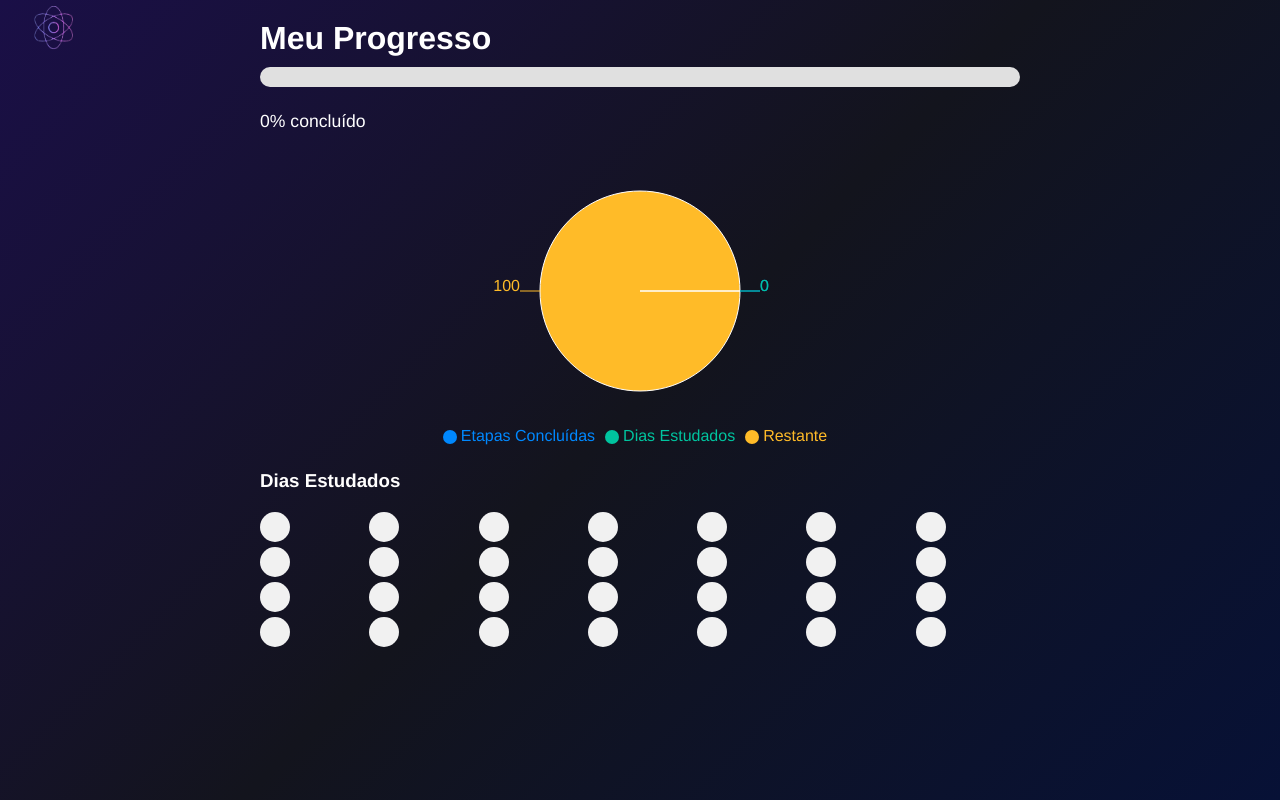
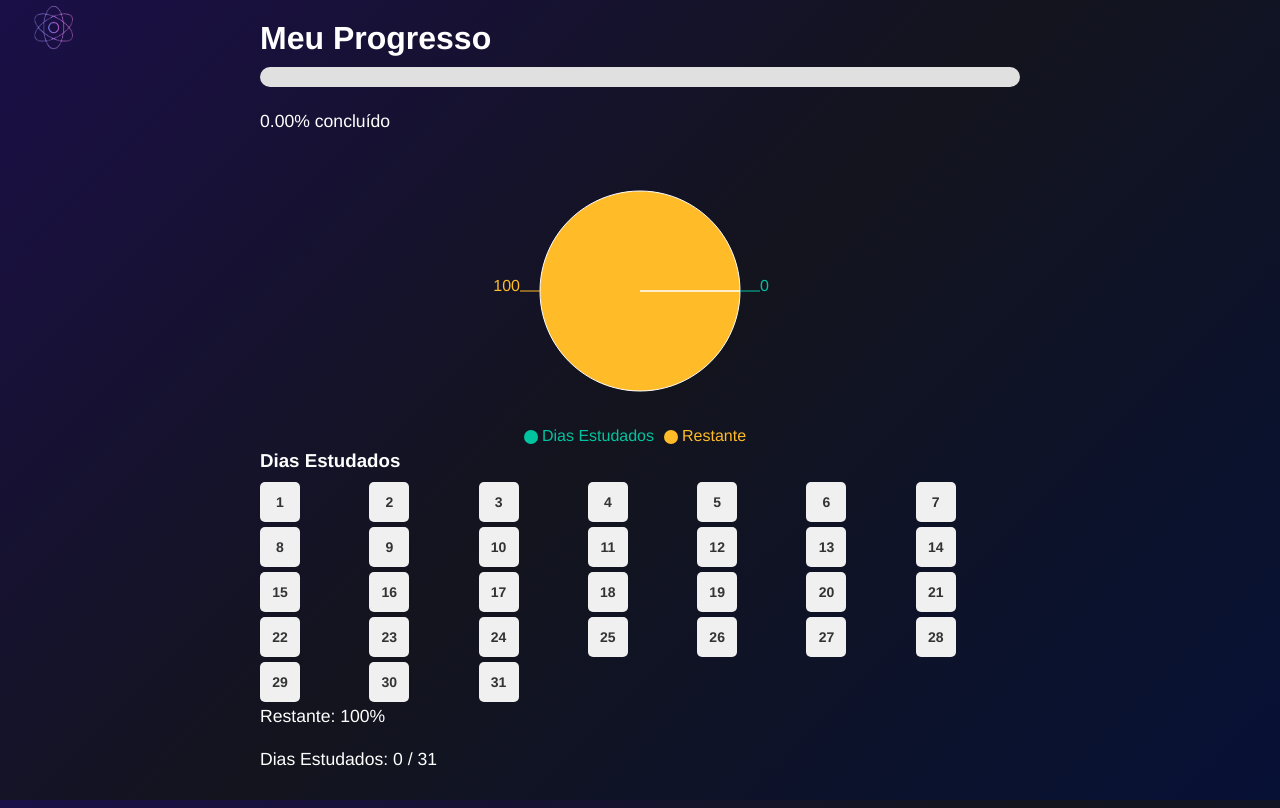
Before and after one commit to DevSouza05/Stud.IA, a React (Vite) app in the folder Front-End/: page /dashboard in a window 1280 px wide. Built offline with nearby package versions, Linux system fonts and the light colour scheme.

Commit message:
refactor: corrige calculo  progresso/dashboard/calendario

```diff
--- a/Front-End/src/App/Pages/Cadastro/cadastro.jsx
+++ b/Front-End/src/App/Pages/Cadastro/cadastro.jsx
@@ -1,13 +1,8 @@
 import { useState } from "react";
-import { Link } from "react-router-dom";
-
+import { Link, useNavigate } from "react-router-dom";
 import "../styles/global.css";
 import arrow from "../../assets/arrow.svg";
-import { useNavigate } from "react-router-dom";
 import { Navbar } from "../../components/Navbar/index.tsx";
-
-// import ToggleButton from "../../components/toggleButton";
-
 
 export function Cadastro() {
   const [formData, setFormData] = useState({
@@ -16,27 +11,9 @@ export function Cadastro() {
     senha: "",
   });
 
+  const [message, setMessage] = useState("");
+  const [messageType, setMessageType] = useState("error");
   const navigate = useNavigate();
-
-
-
-  // useEffect(() => {
-  //   if (isDarkMode) {
-  //     document.body.classList.add("dark-theme");
-  //     document.body.classList.remove("light-theme");
-  //   } else {
-  //     document.body.classList.add("light-theme");
-  //     document.body.classList.remove("dark-theme");
-  //   }
-
-
-  //   localStorage.setItem('isDarkMode', isDarkMode);
-  // }, [isDarkMode]);
-
-
-  // const toggleTheme = () => {
-  //   setIsDarkMode(prevMode => !prevMode);
-  // };
 
   function handleChange(event) {
     const { name, value } = event.target;
@@ -49,19 +26,25 @@ export function Cadastro() {
   async function handleSubmit(event) {
     event.preventDefault();
 
+    setMessage("");
+    setMessageType("error");
+
     if (!formData.name) {
-      alert("O nome é obrigatório!");
+      setMessage("O nome é obrigatório!");
+      setMessageType("error");
       return;
     }
 
     const emailRegex = /^[^\s@]+@[^\s@]+\.[^\s@]+$/;
     if (!formData.email || !emailRegex.test(formData.email)) {
-      alert("Por favor, insira um e-mail válido.");
+      setMessage("Por favor, insira um e-mail válido.");
+      setMessageType("error");
       return;
     }
 
     if (!formData.senha || formData.senha.length < 6) {
-      alert("A senha deve ter no mínimo 6 caracteres.");
+      setMessage("A senha deve ter no mínimo 6 caracteres.");
+      setMessageType("error");
       return;
     }
 
@@ -79,15 +62,19 @@ export function Cadastro() {
       });
 
       if (response.status === 201) {
-        alert("Usuário cadastrado com sucesso!");
-        navigate("/login");
-
+        setMessage("Usuário cadastrado com sucesso!");
+        setMessageType("success");
+        setTimeout(() => {
+          navigate("/login");
+        }, 2000);
       } else {
-        alert("Erro ao cadastrar usuário.");
+        setMessage("Erro ao cadastrar usuário.");
+        setMessageType("error");
       }
-
     } catch (error) {
       console.error("Erro ao cadastrar usuário:", error);
+      setMessage("Erro ao cadastrar usuário. Tente novamente.");
+      setMessageType("error");
     }
   }
 
@@ -95,37 +82,63 @@ export function Cadastro() {
     <div className="container">
       <Navbar />
       <header>
-         <img src={"./logoStudIA.png"} alt="Logo Stud.Ia" />
+        <img src={"./logoStudIA.png"} alt="Logo Stud.Ia" />
         <span>Crie sua conta no Stud.IA</span>
       </header>
 
       <form onSubmit={handleSubmit}>
         <div className="inputContainer">
           <label htmlFor="name">Nome</label>
-          <input type="text" name="name" id="name" placeholder="Seu nome" onChange={handleChange} value={formData.name} />
+          <input
+            type="text"
+            name="name"
+            id="name"
+            placeholder="Seu nome"
+            onChange={handleChange}
+            value={formData.name}
+          />
         </div>
 
         <div className="inputContainer">
           <label htmlFor="email">Email</label>
-          <input type="email" name="email" id="email" placeholder="studia@gmail.com" onChange={handleChange} value={formData.email} />
+          <input
+            type="email"
+            name="email"
+            id="email"
+            placeholder="studia@gmail.com"
+            onChange={handleChange}
+            value={formData.email}
+          />
         </div>
 
         <div className="inputContainer">
           <label htmlFor="senha">Senha</label>
-          <input type="password" name="senha" id="senha" placeholder="********" onChange={handleChange} value={formData.senha} />
+          <input
+            type="password"
+            name="senha"
+            id="senha"
+            placeholder="********"
+            onChange={handleChange}
+            value={formData.senha}
+          />
         </div>
 
         <button className="button" type="submit">
-          Cadastrar <img src={arrow} alt="" />
+          Cadastrar <img src={arrow} alt="Seta" />
         </button>
+
+
+        {message && (
+          <div className={messageType === "error" ? "error-message" : "success-message"}>
+            {message}
+          </div>
+        )}
 
         <div className="footer">
           <p>Já tem uma conta?</p>
           <Link to="/login">Fazer login</Link>
-          {/* <Link to="/dashboard">DAS</Link> */}
         </div>
       </form>
-      {/* <ToggleButton isDarkMode={isDarkMode} onToggle={toggleTheme} /> */}
     </div>
   );
 }
--- a/Front-End/src/App/Pages/dashboard/dashboard.jsx
+++ b/Front-End/src/App/Pages/dashboard/dashboard.jsx
@@ -1,19 +1,10 @@
 import React, { useState, useEffect } from "react";
-import { PieChart, Pie, Cell, Legend, Tooltip, ResponsiveContainer } from "recharts";
+import {PieChart,Pie,Cell,Legend,Tooltip,ResponsiveContainer,} from "recharts";
 import "../styles/dashboard.css";
 import { Navbar } from "../../components/Navbar/index.tsx";
 
 const Dashboard = ({ etapas = [] }) => {
-  const getNumeroDeDiasNoMes = () => {
-    const dataAtual = new Date();
-    const ano = dataAtual.getFullYear();
-    const mes = dataAtual.getMonth();
-
-    const ultimoDiaDoMes = new Date(ano, mes + 1, 0);
-    return ultimoDiaDoMes.getDate();
-  };
-
-  const numeroDeDiasNoMes = getNumeroDeDiasNoMes();
+  const numeroDeDiasNoMes = 31;
 
   const [concluidos, setConcluidos] = useState(() => {
     const saved = localStorage.getItem("completedSubmodules");
@@ -33,35 +24,31 @@ const Dashboard = ({ etapas = [] }) => {
     localStorage.setItem("diasEstudo", JSON.stringify(diasEstudo));
   }, [diasEstudo]);
 
-  const marcarConcluido = (index) => {
-    const novoEstado = [...concluidos];
-    novoEstado[index] = !novoEstado[index];
-    setConcluidos(novoEstado);
-  };
-
   const marcarDiaEstudo = (index) => {
     const novoDias = [...diasEstudo];
     novoDias[index] = !novoDias[index];
     setDiasEstudo(novoDias);
   };
 
-  const progressoEtapas = etapas.length > 0
-    ? (concluidos.filter(Boolean).length / etapas.length) * 100
-    : 0;
 
-  const progressoDias = numeroDeDiasNoMes > 0
-    ? (diasEstudo.filter(Boolean).length / numeroDeDiasNoMes) * 100
-    : 0;
+  const progressoDias =
+    numeroDeDiasNoMes > 0
+      ? (diasEstudo.filter(Boolean).length / numeroDeDiasNoMes) * 100
+      : 0;
 
-  const progressoGeral = (progressoEtapas + progressoDias) / 2;
+
+  const progressoFinal = Math.min(100, progressoDias);
+
+
+  const progressoRestante = Math.round(100 - progressoFinal);
+  const diasEstudadosInteiros = Math.round(diasEstudo.filter(Boolean).length);
 
   const data = [
-    { name: 'Etapas Concluídas', value: progressoEtapas },
-    { name: 'Dias Estudados', value: progressoDias },
-    { name: 'Restante', value: 100 - progressoGeral }
+    { name: "Dias Estudados", value: progressoDias },
+    { name: "Restante", value: progressoRestante },
   ];
 
-  const COLORS = ['#0088FE', '#00C49F', '#FFBB28'];
+  const COLORS = ["#00C49F", "#FFBB28"];
 
   return (
     <div className="progresso-container">
@@ -69,10 +56,17 @@ const Dashboard = ({ etapas = [] }) => {
 
       <h2>Meu Progresso</h2>
 
+
       <div className="progresso-bar">
-        <div className="progresso" style={{ width: `${progressoGeral}%` }}></div>
+        <div
+          className="progresso"
+          style={{
+            width: `${progressoFinal}%`,
+            transition: "width 0.5s ease-in-out",
+          }}
+        ></div>
       </div>
-      <p>{progressoGeral.toFixed(0)}% concluído</p>
+      <p>{progressoFinal.toFixed(2)}% concluído</p>
 
       <ResponsiveContainer width="100%" height={300}>
         <PieChart>
@@ -87,25 +81,16 @@ const Dashboard = ({ etapas = [] }) => {
             label
           >
             {data.map((entry, index) => (
-              <Cell key={`cell-${index}`} fill={COLORS[index % COLORS.length]} />
+              <Cell
+                key={`cell-${index}`}
+                fill={COLORS[index % COLORS.length]}
+              />
             ))}
           </Pie>
           <Tooltip />
           <Legend />
         </PieChart>
       </ResponsiveContainer>
-
-      <div className="modulos-grid">
-        {etapas.map((etapa, index) => (
-          <div
-            key={index}
-            className={`modulo ${concluidos[index] ? "concluido" : "pendente"}`}
-            onClick={() => marcarConcluido(index)}
-          >
-            {etapa}
-          </div>
-        ))}
-      </div>
 
       <h3>Dias Estudados</h3>
       <div className="calendario">
@@ -114,8 +99,25 @@ const Dashboard = ({ etapas = [] }) => {
             key={index}
             className={`dia ${dia ? "estudado" : ""}`}
             onClick={() => marcarDiaEstudo(index)}
-          ></div>
+          >
+            <span className="dia-numero">{index + 1}</span>
+          </div>
         ))}
+      </div>
+
+
+      <div className="restante-container">
+        <p>
+          Restante: {progressoRestante}%
+
+        </p>
+      </div>
+
+
+      <div className="dias-estudados">
+        <p>
+          Dias Estudados: {diasEstudadosInteiros} / {numeroDeDiasNoMes}
+        </p>
       </div>
     </div>
   );
--- a/Front-End/src/App/Pages/home/home.jsx
+++ b/Front-End/src/App/Pages/home/home.jsx
@@ -5,7 +5,9 @@ import "../styles/home.css";
 
 export const TelaInicial = () => {
   const location = useLocation();
-  const [userId, setUserId] = useState(location.state?.userId || localStorage.getItem("userId"));
+  const [userId, setUserId] = useState(
+    location.state?.userId || localStorage.getItem("userId")
+  );
   const [roadmap, setRoadmap] = useState(null);
   const [user, setUser] = useState(null);
   const [error, setError] = useState(null);
@@ -14,7 +16,9 @@ export const TelaInicial = () => {
   const [progress, setProgress] = useState(0);
 
   useEffect(() => {
-    const savedCompleted = localStorage.getItem(`completedSubmodules_${userId}`);
+    const savedCompleted = localStorage.getItem(
+      `completedSubmodules_${userId}`
+    );
     if (savedCompleted) {
       setCompletedSubmodules(JSON.parse(savedCompleted));
     }
@@ -22,7 +26,10 @@ export const TelaInicial = () => {
 
   useEffect(() => {
     if (Object.keys(completedSubmodules).length > 0) {
-      localStorage.setItem(`completedSubmodules_${userId}`, JSON.stringify(completedSubmodules));
+      localStorage.setItem(
+        `completedSubmodules_${userId}`,
+        JSON.stringify(completedSubmodules)
+      );
     }
     updateProgress();
   }, [completedSubmodules, userId]);
@@ -36,7 +43,9 @@ export const TelaInicial = () => {
 
     const fetchUserID = async (userId) => {
       try {
-        const response = await fetch(`http://localhost:8080/api/v1/auth/${userId}`);
+        const response = await fetch(
+          `http://localhost:8080/api/v1/auth/${userId}`
+        );
         if (!response.ok) {
           throw new Error(`Erro: ${response.status} - ${response.statusText}`);
         }
@@ -51,7 +60,9 @@ export const TelaInicial = () => {
 
     const fetchRoadmap = async () => {
       try {
-        const response = await fetch(`http://localhost:8080/api/v1/roadmap/${userId}`);
+        const response = await fetch(
+          `http://localhost:8080/api/v1/roadmap/${userId}`
+        );
         if (!response.ok) {
           throw new Error(`Erro: ${response.status} - ${response.statusText}`);
         }
@@ -77,17 +88,23 @@ export const TelaInicial = () => {
 
   const handleSubmoduleToggle = (itemIndex, subIndex) => {
     const key = `${itemIndex}-${subIndex}`;
-    setCompletedSubmodules(prev => ({
+    setCompletedSubmodules((prev) => ({
       ...prev,
-      [key]: !prev[key]
+      [key]: !prev[key],
     }));
   };
 
   const updateProgress = () => {
     if (!roadmap) return;
-    const totalSubmodules = roadmap.reduce((acc, item) => acc + (item.submodulos?.length || 0), 0);
-    const completedCount = Object.values(completedSubmodules).filter(Boolean).length;
-    setProgress(totalSubmodules > 0 ? (completedCount / totalSubmodules) * 100 : 0);
+    const totalSubmodules = roadmap.reduce(
+      (acc, item) => acc + (item.submodulos?.length || 0),
+      0
+    );
+    const completedCount =
+      Object.values(completedSubmodules).filter(Boolean).length;
+    setProgress(
+      totalSubmodules > 0 ? (completedCount / totalSubmodules) * 100 : 0
+    );
   };
 
   return (
@@ -102,7 +119,9 @@ export const TelaInicial = () => {
           <h2>Visão Geral do Roadmap</h2>
 
           <div className="progress-container">
-            <div className="progress-bar" style={{ width: `${progress}%` }}></div>
+            <div className="progress-bar" style={{ width: `${progress}%` }}>
+              <span className="progress-text">{Math.round(progress)}%</span>
+            </div>
           </div>
 
           {error && <p className="error-message">{error}</p>}
@@ -113,14 +132,17 @@ export const TelaInicial = () => {
             <div className="roadmap-container">
               {roadmap?.map((item, index) => (
                 <div key={index} className="roadmap-item">
-                  <h3>{item.ordem}. {item.titulo}</h3>
+                  <h3>
+                    {item.ordem}. {item.titulo}
+                  </h3>
 
                   <div className="section">
                     <h4>Cronograma</h4>
                     <ul>
                       {item.cronograma.map((schedule, idx) => (
                         <li key={idx}>
-                          {schedule.dia} - {schedule.horarioInicio} às {schedule.horarioFim} ({schedule.cargaHoraria}h)
+                          {schedule.dia} - {schedule.horarioInicio} às{" "}
+                          {schedule.horarioFim} ({schedule.cargaHoraria}h)
                         </li>
                       ))}
                     </ul>
@@ -148,9 +170,15 @@ export const TelaInicial = () => {
                                 <input
                                   type="checkbox"
                                   checked={!!completedSubmodules[key]}
-                                  onChange={() => handleSubmoduleToggle(index, subIndex)}
+                                  onChange={() =>
+                                    handleSubmoduleToggle(index, subIndex)
+                                  }
                                 />
-                                <span className={completedSubmodules[key] ? "completed" : ""}>
+                                <span
+                                  className={
+                                    completedSubmodules[key] ? "completed" : ""
+                                  }
+                                >
                                   {sub}
                                 </span>
                               </label>
--- a/Front-End/src/App/Pages/login/login.jsx
+++ b/Front-End/src/App/Pages/login/login.jsx
@@ -11,6 +11,8 @@ export function App() {
   });
 
   const [loading, setLoading] = useState(false);
+  const [message, setMessage] = useState("");
+  const [messageType, setMessageType] = useState("error");
   const navigate = useNavigate();
 
   function handleChange(event) {
@@ -24,19 +26,22 @@ export function App() {
   async function handleSubmit(event) {
     event.preventDefault();
 
+    setMessage("");
+    setMessageType("error");
+
     if (!formData.email) {
-      alert("O email é obrigatório!");
+      setMessage("O email é obrigatório!");
       return;
     }
 
     const emailRegex = /^[^\s@]+@[^\s@]+\.[^\s@]+$/;
     if (!emailRegex.test(formData.email)) {
-      alert("Por favor, insira um e-mail válido.");
+      setMessage("Por favor, insira um e-mail válido.");
       return;
     }
 
     if (!formData.senha || formData.senha.length < 6) {
-      alert("A senha deve ter no mínimo 6 caracteres.");
+      setMessage("A senha deve ter no mínimo 6 caracteres.");
       return;
     }
 
@@ -56,7 +61,11 @@ export function App() {
       console.log("🟢 Resposta da API:", responseData);
 
       if (response.status === 200) {
-        alert("Usuário autenticado com sucesso!");
+        setMessage("Usuário autenticado com sucesso!");
+        setMessageType("success");
+
+
+        setTimeout(() => {
           localStorage.setItem("userId", responseData.userID);
 
           const hasSelecoes = responseData.selecoes?.length > 0;
@@ -65,14 +74,18 @@ export function App() {
             ? "Usuário já criou seleções."
             : "Usuário ainda não criou seleções.";
 
-        alert(mensagem);
+          setMessage(mensagem);
+          setMessageType("success");
           navigate(destino, { state: { userId: responseData.userID } });
+        }, 3000);
       } else {
-        alert(responseData?.message || "Erro desconhecido. Tente novamente.");
+        setMessage(responseData?.message || "Erro desconhecido. Tente novamente.");
+        setMessageType("error");
       }
     } catch (error) {
       console.error("🔴 Erro ao autenticar usuário:", error);
-      alert("Erro ao autenticar usuário. Tente novamente.");
+      setMessage("Erro ao autenticar usuário. Tente novamente.");
+      setMessageType("error");
     } finally {
       setLoading(false);
     }
@@ -116,9 +129,16 @@ export function App() {
         <a href="#">Esqueceu sua senha?</a>
 
         <button className="button" disabled={loading}>
-          {loading ? "Entrando..." : "Entrar"}
+          {loading ? "Carregando..." : "Entrar"}
           {!loading && <img src={arrow} alt="Seta" />}
         </button>
+
+
+        {message && (
+          <div className={messageType === "error" ? "error-message" : "success-message"}>
+            {message}
+          </div>
+        )}
 
         <div className="footer">
           <p>Ainda não tem uma conta?</p>
--- a/Front-End/src/App/Pages/styles/dashboard.css
+++ b/Front-End/src/App/Pages/styles/dashboard.css
@@ -48,17 +48,31 @@ body{
   display: grid;
   grid-template-columns: repeat(7, 1fr);
   gap: 5px;
-  margin-top: 20px;
+  margin-top: 10px;
 }
 
 .dia {
-  width: 30px;
-  height: 30px;
-  background-color: #f1f1f1;
-  border-radius: 50%;
+  width: 40px;
+  height: 40px;
+  background-color: #f0f0f0;
+  border-radius: 5px;
+  display: flex;
+  align-items: center;
+  justify-content: center;
   cursor: pointer;
 }
 
 .dia.estudado {
-  background-color: #76c7c0;
+  background-color: #4caf50;
+  color: white;
 }
+
+.dia-numero {
+  font-size: 14px;
+  font-weight: bold;
+  color: #333;
+}
+
+.dia.estudado .dia-numero {
+  color: white;
+}
--- a/Front-End/src/App/Pages/styles/global.css
+++ b/Front-End/src/App/Pages/styles/global.css
@@ -236,6 +236,29 @@ html, body {
     background-color: #bbb;
   }
 
+
+.error-message {
+    background-color: #f8d7da;
+    color: #721c24;
+    border: 1px solid #f5c6cb;
+    padding: 10px;
+    margin-top: 10px;
+    border-radius: 5px;
+    font-size: 14px;
+  }
+
+
+  .success-message {
+    background-color: #d4edda;
+    color: #155724;
+    border: 1px solid #c3e6cb;
+    padding: 10px;
+    margin-top: 10px;
+    border-radius: 5px;
+    font-size: 14px;
+  }
+
+
   /* btn - Quando o tema é escuro */
   /* .toggle-button.dark {
     transform: translateX(30px);
--- a/Front-End/src/App/Pages/styles/home.css
+++ b/Front-End/src/App/Pages/styles/home.css
@@ -144,19 +144,37 @@
   margin: 0;
 }
 
-/* Barra de Progresso */
+
 .progress-container {
   width: 100%;
+  height: 30px;
   max-width: 900px;
-  background: #ddd;
-  border-radius: 10px;
+  background:  #f0f0f0;;
+  border-radius: 20px;
   overflow: hidden;
+  padding: 5px;
   margin: 20px 0;
+  position: relative;
 }
 
 .progress-bar {
   height: 20px;
   width: 0%;
-  background: #1976d2;
+  background: linear-gradient(to right, #1976d2, #42a5f5);
+  border-radius: 15px;
   transition: width 0.4s ease-in-out;
+  display: flex;
+  align-items: center;
+  justify-content: center;
+  color: white;
+  font-weight: bold;
+  font-size: 14px;
 }
+
+.progress-text {
+  position: absolute;
+  color: white;
+  font-weight: bold;
+  font-size: 14px;
+  z-index: 1;
+}
```
Also changed, not shown: Front-End/src/App/Pages/home/home.css (deleted). Lines whose indentation alone changed are shown as unchanged.
